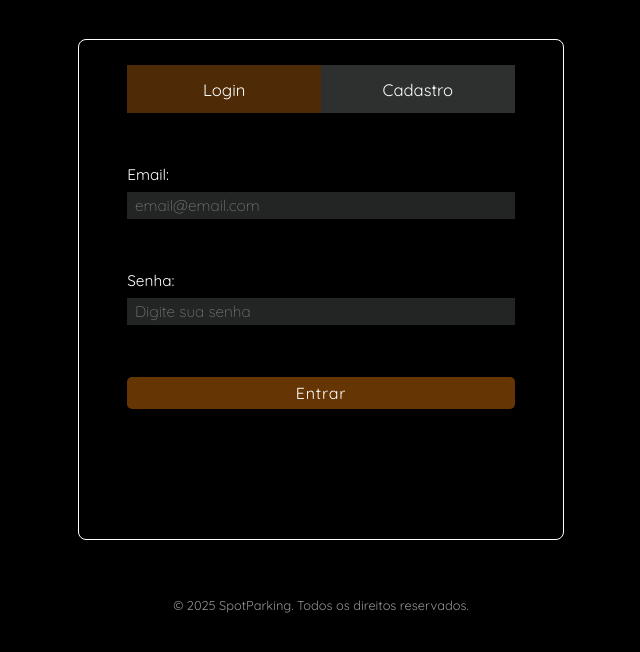
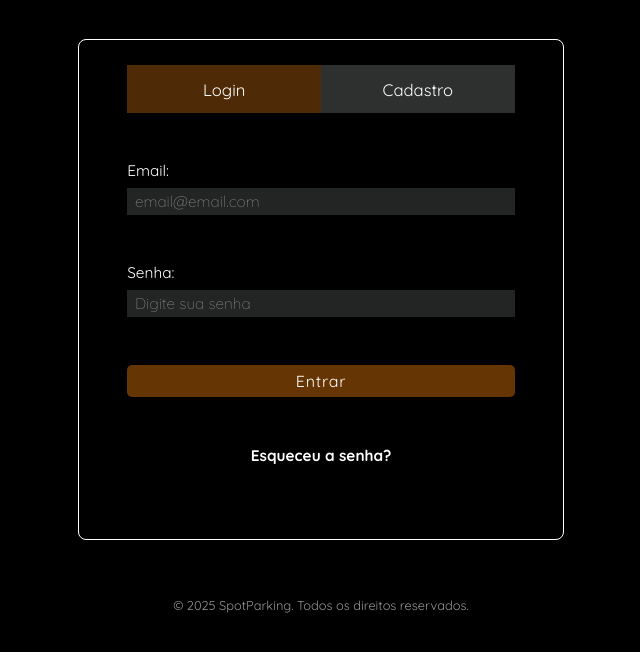
Before and after one commit to GiovannePDS7/SpotParking, a website: page public/pages/login_cadastro.html in a window 1280 px wide. Both pictures are taken after a click on the button "Entrar". Shown: the part 130-782 px from the top of the page, without its empty margins (319-959 px from the left). Drawn offline with Linux system fonts and the light colour scheme.

Commit message:
adicionei a tag for para quando o usuario errar a senha 1 vez o botão de 'esqueci minha senha' ficar em negrito

```diff
--- a/public/pages/login_cadastro.html
+++ b/public/pages/login_cadastro.html
@@ -37,7 +37,7 @@
                     <input id="inputSenha" class="inputStyle" type="password" placeholder="Digite sua senha">
                 </div>
                 <button class="btnForm" id="btnEntrar" onclick="Entrar()">Entrar</button>
-                <span><a id="EsqSenha" href="#"></a></span>
+                <span><a id="EsqSenha" href="#">Esqueceu a senha?</a></span>
             </div>
 
             <div id="formCadastro" class="d-none" method="post">
@@ -132,7 +132,9 @@
         function Entrar() {
             var emailVar = inputEmail.value;
             var senhaVar = inputSenha.value;
-
+         for (let index = 1; index < 2 ; index++) {
+                    EsqSenha.innerHTML = '<b>Esqueceu a senha?</b>'
+         }
             if (emailVar == "" || senhaVar == "") {
                 alert('Preencha os dados')
                 return false;
```
